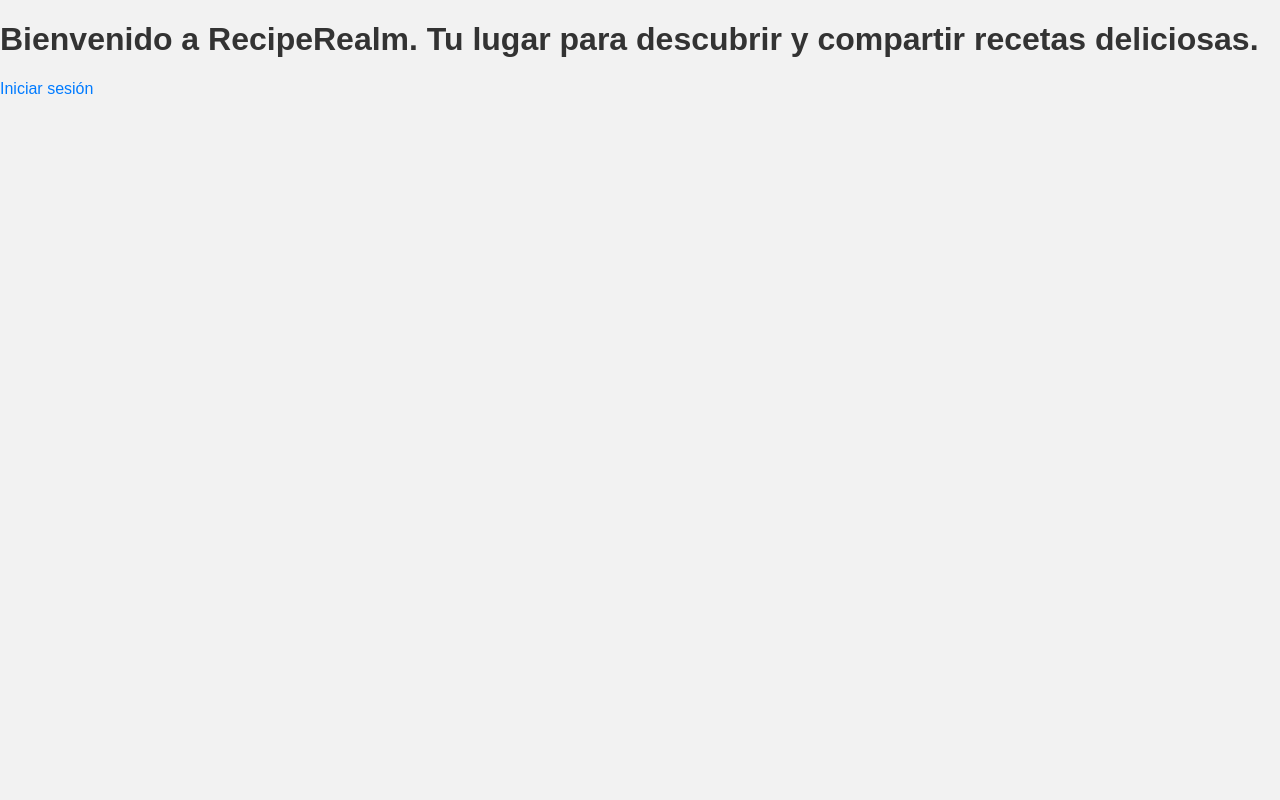
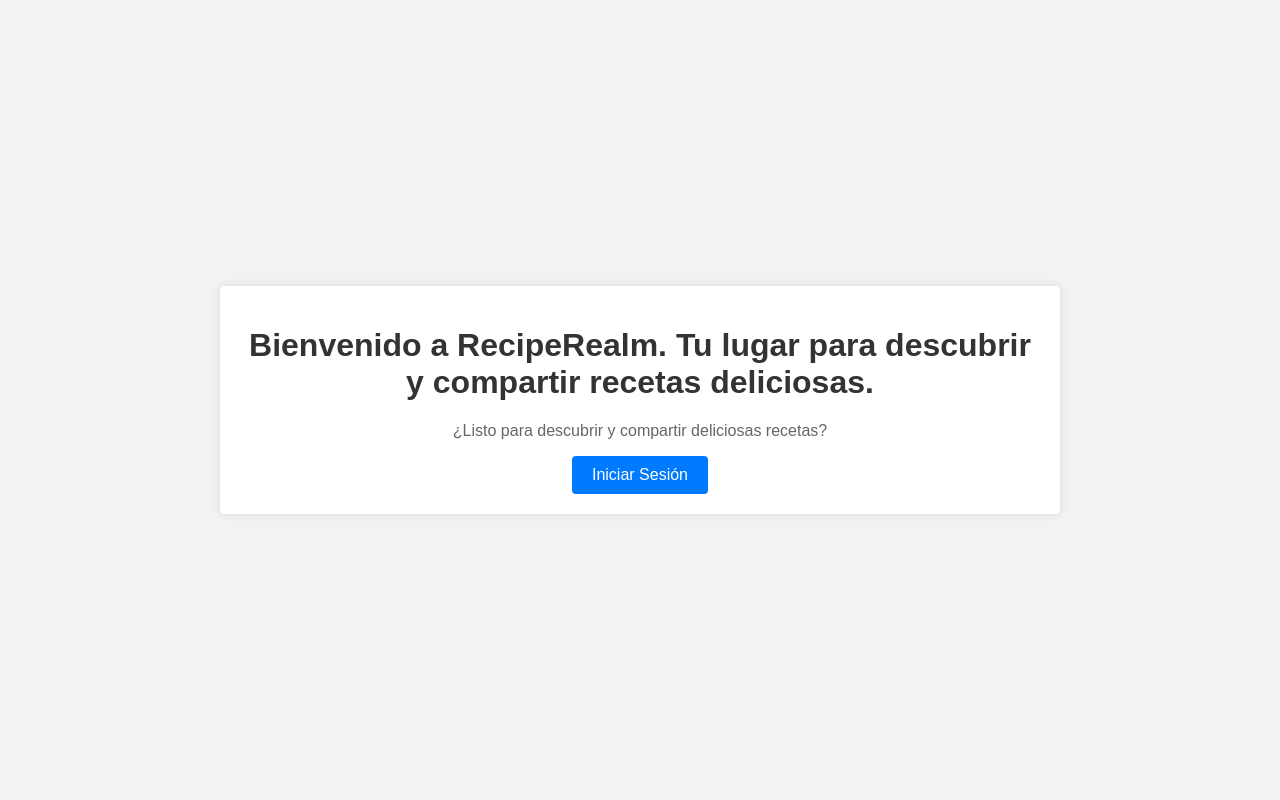
Before and after one commit to lualzugaray/RecipeRealm, a Flask app: page / in a window 1280 px wide. Run offline with Flask 3, Linux system fonts and the light colour scheme.

Commit message:
Add files via upload

```diff
--- a/main.py
+++ b/main.py
@@ -17,7 +17,6 @@
   receta1 = Receta(1, 'Receta 1', 'Ingredientes de la receta 1',
                    'Instrucciones de la receta 1', usuario1)
 
-  # Realizar operaciones con las clases
   usuario1.guardar_receta(receta1)
   usuario2.agregar_comentario(receta1, 'Un comentario')
 
--- a/recipeRealm/templates/inicio.html
+++ b/recipeRealm/templates/inicio.html
@@ -5,7 +5,10 @@
     <link rel="stylesheet" type="text/css" href="{{ url_for('static', filename='inicio.css') }}">
 </head>
 <body>
-    <h1>{{ mensaje_bienvenida }}</h1>
-  <a href="{{ url_for('login') }}">Iniciar sesión</a>
+    <div class="container">
+        <h1>{{ mensaje_bienvenida }}</h1>
+        <p>¿Listo para descubrir y compartir deliciosas recetas?</p>
+        <a class="btn" href="{{ url_for('login') }}">Iniciar Sesión</a>
+    </div>
 </body>
 </html>
--- a/recipeRealm/templates/login.html
+++ b/recipeRealm/templates/login.html
@@ -2,9 +2,9 @@
 <html>
 <head>
     <title>Iniciar Sesión - RecipeRealm</title>
-  <link rel="stylesheet" type="text/css" href="{{ url_for('static', filename='login.css') }}">
+    <link rel="stylesheet" type="text/css" href="{{ url_for('static', filename='login.css') }}">
 </head>
-<body>
+<body class="login-page"> <!-- Agrega la clase 'login-page' -->
     <div class="container">
         <h2>Iniciar Sesión</h2>
         <form method="POST">
--- a/recipeRealm/templates/registro.html
+++ b/recipeRealm/templates/registro.html
@@ -2,16 +2,16 @@
 <html>
 <head>
     <title>Registro - RecipeRealm</title>
-  <link rel="stylesheet" type="text/css" href="{{ url_for('static', filename='registro.css') }}">
+    <link rel="stylesheet" type="text/css" href="{{ url_for('static', filename='registro.css') }}">
 </head>
-<body>
+<body class="register-page"> <!-- Agrega la clase 'register-page' -->
     <div class="container">
         <h2>Registro</h2>
         <form method="POST">
             <label for="nombre_usuario">Nombre de usuario:</label>
             <input type="text" name="nombre_usuario" required><br>
 
-            <label for="correo_electronico">Correo electrónico:</label>
+            <label for "correo_electronico">Correo electrónico:</label>
             <input type="email" name="correo_electronico" required><br>
 
             <label for="contraseña">Contraseña:</label>
--- a/static/inicio.css
+++ b/static/inicio.css
@@ -1,12 +1,16 @@
-/* inicio.css */
 body {
   font-family: Arial, sans-serif;
   background-color: #f2f2f2;
   margin: 0;
   padding: 0;
+  display: flex;
+  justify-content: center;
+  align-items: center;
+  height: 100vh;
 }
 
 .container {
+  text-align: center;
   max-width: 800px;
   margin: 0 auto;
   padding: 20px;
@@ -21,13 +25,20 @@
 
 p {
   color: #666;
+  margin-top: 20px;
 }
 
-a {
-  color: #007bff;
+a.btn {
+  display: inline-block;
+  padding: 10px 20px;
+  background-color: #007bff;
+  color: #fff;
   text-decoration: none;
+  border: none;
+  border-radius: 4px;
+  cursor: pointer;
 }
 
-a:hover {
-  text-decoration: underline;
+a.btn:hover {
+  background-color: #0056b3;
 }
```
Also changed, not shown: app.py (+2 -10 lines), replit_zip_error_log.txt (+5 -5 lines), static/login.css (+15 -5 lines), static/registro.css (+12 -1 lines).
